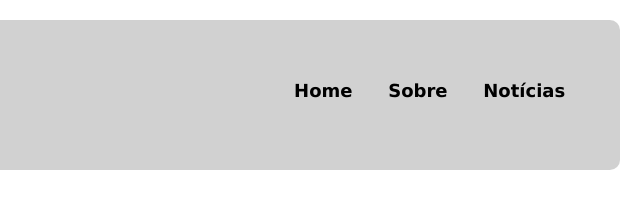
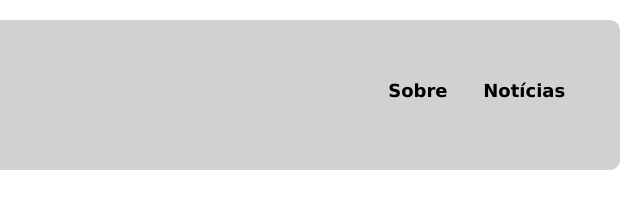
Before and after one commit to Danimell061/HTML, a plain HTML site: page Avalização/DiaTraducao/noticia.html in a window 1280 px wide. Shown: the top 218 px of the page, 640-1280 px from the left. Drawn offline with Linux system fonts and the light colour scheme.

Commit message:
Projeto HTML 1.0

```diff
--- a/Avalização/DiaTraducao/noticia.html
+++ b/Avalização/DiaTraducao/noticia.html
@@ -18,7 +18,6 @@
             <h1>Dia internacional da <br> <span style="color: rgb(3, 90, 51);">Tradução</span></h1>
 
             <div class="menu">
-                <a href="index.html">Home</a>
                 <a href="sobre.html">Sobre</a>
                 <a href="noticia.html">Notícias</a>
             </div>
```
Also changed, not shown: Avalização/DiaTraducao/sobre.html (+0 -1 lines).
